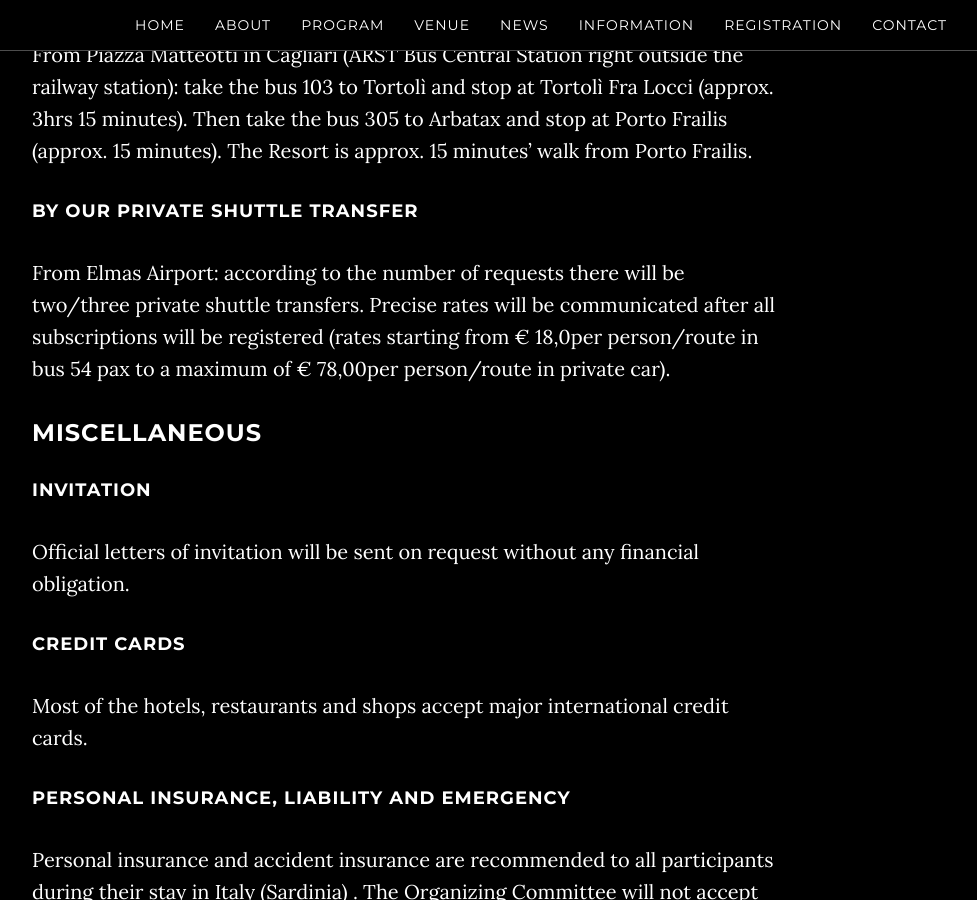
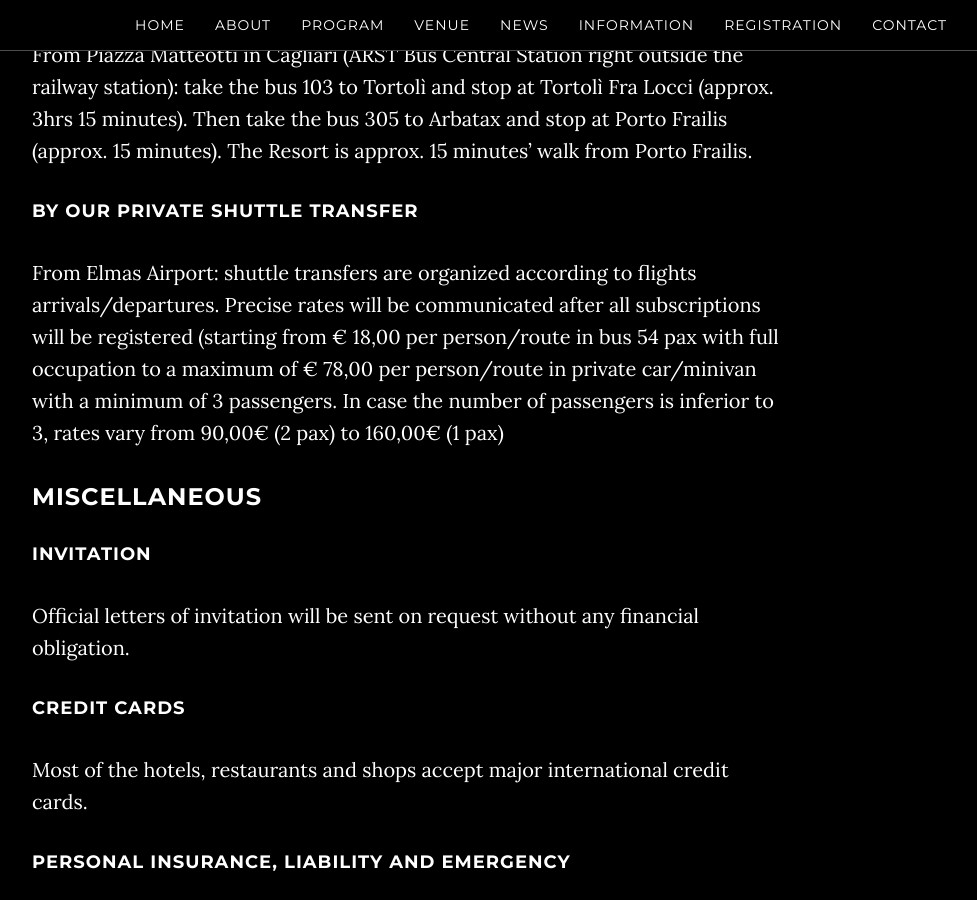
Before and after one commit to breakingthelimits/supereddington2016, a Jekyll site: the page built from travel/index.html, in a window 1280 px wide and 900 px high, scrolled down 1056 px. Shown: the whole window, without its empty margins (248-1225 px from the left). Built offline with Jekyll 4.4.1, drawn with Linux system fonts in a browser that asks for light colours.

Commit message:
Travel information

```diff
--- a/travel/index.html
+++ b/travel/index.html
@@ -23,11 +23,7 @@ title: Participant Information
    Porto Frailis.</p>
 
 <h4>By our private shuttle transfer</h4>
-<p>From Elmas Airport: according to the number of requests there will be
-  two/three private shuttle transfers. Precise rates will be communicated
-  after all subscriptions will be registered (rates starting from € 18,0per
-  person/route in bus 54 pax to a maximum of € 78,00per person/route in
-  private car).</p>
+<p> From Elmas Airport: shuttle transfers are organized according to flights arrivals/departures. Precise rates will be communicated after all subscriptions will be registered (starting from € 18,00 per person/route in bus 54 pax with full occupation to a maximum of € 78,00 per person/route in private car/minivan with a minimum of 3 passengers. In case the number of passengers is inferior to 3, rates vary from 90,00€ (2 pax) to 160,00€ (1 pax)</p>
 
 <h3>Miscellaneous</h3>
 <h4>Invitation</h4>
```
